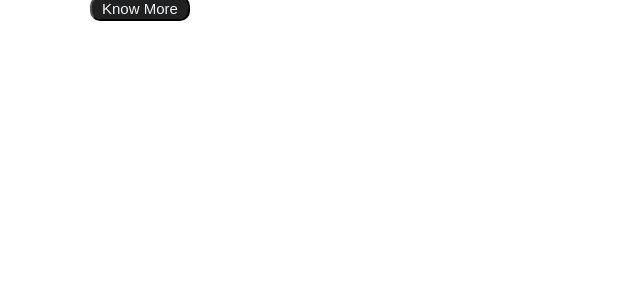
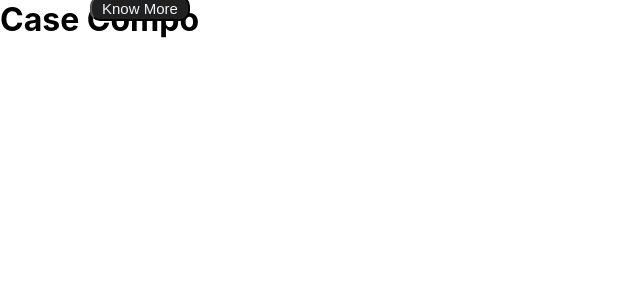
Before and after one commit to kabhinav577/iPod-Classic, a React (Create React App) app: page / in a window 1280 px wide. Shown: the top 300 px of the page, without its empty margins (0-640 px from the left). Built offline with nearby package versions, Linux system fonts and the light colour scheme.

Commit message:
Creating function and state

```diff
--- a/src/components/App.js
+++ b/src/components/App.js
@@ -3,6 +3,7 @@ import "../css/App.css";
 
 // Importing Components
 import KnowMore from "./KnowMore";
+import Case from "./Case";
 
 // Importing all Songs
 import song1 from "../static/songs/ram-siya-ram.mp3";
@@ -85,7 +86,7 @@ class App extends React.Component {
           this.state.audio.play();
         }
       );
-    } else if (e.detail.interval > 250 && e.detail.interval < 1000) {
+    } else if (e.detail.interval > 250 && e.detail.interval < 10000) {
       const interval = e.detail.interval / 100;
       this.setState((prevState) => {
         prevState.audio.currentTime += interval;
@@ -94,10 +95,292 @@ class App extends React.Component {
     }
   };
 
+  // FUNCTION FOR :: ON LONG PRESS ON BACKWARD BTN TRACKS ARE SEEKED BACKWARD
+  seekSongReverse = (e) => {
+    if (this.state.currentMenu === -2) return;
+
+    if (this.state.playing === false) return;
+
+    if (e.detail.interval < 250) {
+      this.state.audio.pause();
+      let songIndex = this.state.songIndex;
+      if (songIndex === this.state.songItemsUrl.length - 1) {
+        songIndex = this.state.songItemsUrl.length - 1;
+      } else {
+        songIndex--;
+      }
+
+      const songUrl = this.state.songItemsUrl[songIndex];
+      const songImgUrl = this.state.songImgItemsUrl[songIndex];
+      this.setState(
+        {
+          songIndex: songIndex,
+          songUrl: songUrl,
+          songImgUrl: songImgUrl,
+          audio: new Audio(songUrl),
+        },
+        () => {
+          this.state.audio.play();
+        }
+      );
+    } else if (e.detail.interval > 250 && e.detail.interval < 10000) {
+      const interval = e.detail.interval / 100;
+      this.setState((prevState) => {
+        prevState.audio.currentTime -= interval;
+        return prevState;
+      });
+    }
+  };
+
+  // TOGGLE BUTTON FOR PLAY OR PAUSE ->
+  togglePlayPause = () => {
+    if (this.state.currentMenu === -2) return;
+
+    if (this.state.playing === true) {
+      this.setState({ playing: false });
+      this.state.audio.pause();
+    } else {
+      this.setState({ playing: true });
+      this.state.audio.play();
+    }
+  };
+
+  // FUNCTION FOR :: UPDATE ACTIVE MENU WHILE ROTATING ON THE TRACK-WHEEL
+  updateActiveMenu = (direction, menu) => {
+    if (
+      menu !== -1 &&
+      menu !== 1 &&
+      menu !== 4 &&
+      menu !== 8 &&
+      menu !== 3 &&
+      menu !== 9 &&
+      menu !== 10
+    )
+      return;
+
+    let min = 0,
+      max = 0;
+
+    max = this.state.lengthMenuKey[menu];
+
+    if (direction === 1) {
+      if (this.state.active >= max) {
+        this.setState({ active: min });
+      } else {
+        this.setState({ active: this.state.active + 1 });
+      }
+    } else {
+      if (this.state.active <= min) {
+        this.setState({ active: max });
+      } else {
+        this.setState({ active: this.state.active - 1 });
+      }
+    }
+  };
+
+  // FUNCTION FOR :: CHANGE THE TEHEME OF iPod BODY
+  setTheme = (id) => {
+    let theme = "";
+    if (id === 0) theme = "#FDDCD7";
+    else if (id === 1) theme = "rgb(210, 210, 210)";
+    else if (id === 2) theme = "#F5DDC5";
+    else if (id === 3) theme = "#D1CDDA";
+    else if (id === 4) theme = "black";
+
+    this.setState({ theme: theme, noty: true, notifyText: "Theme Changed" });
+    return;
+  };
+
+  // FUNCTION FOR :: WHEEL COLOR CHANGED
+  setWheelColor = (id) => {
+    let wheelColor = "";
+    if (id === 0) wheelColor = "#212121";
+    else if (id === 1) wheelColor = "white";
+    else if (id === 2) wheelColor = "#3E2723";
+    else if (id === 3) wheelColor = "#3D5AFE";
+    this.setState({
+      wheelColor: wheelColor,
+      noty: true,
+      notifyText: "Wheel Color Changed",
+    });
+    return;
+  };
+
+  // FUNCTION FOR :: SET WALLPAPER OF IPOD SCREEN
+  setWallpaper = (id) => {
+    this.setState({
+      wallpaper: id,
+      noty: true,
+      notifyText: "Wallpaper Changed!",
+    });
+    return;
+  };
+
+  // FUNCTION FOR :: CHANGE PLAYING MUSIC FORM MENU
+  changePlayingSongFromMenu = (id, navigationStack) => {
+    const songUrl = this.state.songItemsUrl[id];
+    const songImgUrl = this.state.songImgItemsUrl[id];
+    this.state.audio.pause();
+    this.setState(
+      {
+        currentMenu: 7,
+        songUrl: songUrl,
+        navigationStack: navigationStack,
+        active: 0,
+        playing: true,
+        songIndex: id,
+        audio: new Audio(songUrl),
+        songImgUrl: songImgUrl,
+      },
+      () => {
+        this.state.audio.play();
+      }
+    );
+
+    return;
+  };
+
+  // FUNCTION FOR :: CHANGE MENU FORWARD on PRESS OF CENTER BTN
+  changeMenuForward = (id, fromMenu) => {
+    const navigationStack = this.state.navigationStack.slice();
+
+    if (
+      fromMenu !== -2 &&
+      fromMenu !== -1 &&
+      fromMenu !== 1 &&
+      fromMenu !== 4 &&
+      fromMenu !== 3 &&
+      fromMenu !== 8 &&
+      fromMenu !== 9 &&
+      fromMenu !== 0 &&
+      fromMenu !== 7 &&
+      fromMenu !== 10
+    )
+      return;
+
+    if (fromMenu === -2) {
+      navigationStack.push(this.state.currentMenu);
+      this.setState({
+        currentMenu: -1,
+        navigationStack: navigationStack,
+        active: 0,
+      });
+      return;
+    }
+
+    if (fromMenu === -1) {
+      navigationStack.push(this.state.currentMenu);
+      this.setState({
+        currentMenu: id,
+        navigationStack: navigationStack,
+        active: 0,
+      });
+    }
+
+    if (fromMenu === 7 || fromMenu === 0) {
+      this.togglePlayPause();
+      return;
+    }
+
+    if (fromMenu === 8) {
+      this.setTheme(id);
+      return;
+    }
+
+    if (fromMenu === 9) {
+      this.setWheelColor(id);
+      return;
+    }
+
+    if (fromMenu === 10) {
+      this.setWallpaper(id);
+      return;
+    }
+
+    navigationStack.push(this.state.currentMenu);
+
+    if (fromMenu === 4) {
+      this.changePlayingSongFromMenu(id, navigationStack, fromMenu);
+      return;
+    }
+
+    const currentMenuID = this.state.menuMapping[fromMenu][id];
+    this.setState({
+      currentMenu: currentMenuID,
+      navigationStack: navigationStack,
+      active: 0,
+    });
+    return;
+  };
+
+  // FUNCTION FOR ::CHANGE MENU BACKWARDS on PRESS CENTER OF BTN
+  changeMenuBackward = () => {
+    const navigationStack = this.state.navigationStack.slice();
+
+    if (this.state.currentMenu === -2) return;
+    else {
+      const prevID = navigationStack.pop();
+      this.setState({
+        currentMenu: prevID,
+        navigationStack: navigationStack,
+        active: 0,
+      });
+      return;
+    }
+  };
+
+  // FUNCTION FOR :: SET NOTIFICATION WHEN SENDING NOTIFICATION
+  setNoty = () => {
+    this.setState({ noty: false });
+    return;
+  };
+
   render() {
+    const {
+      audio,
+      active,
+      currentMenu,
+      menuItems,
+      musicItems,
+      songItems,
+      playing,
+      songIndex,
+      theme,
+      songUrl,
+      songImgUrl,
+      wheelColor,
+      wallpaper,
+      wallpaperItems,
+      noty,
+      notifyText,
+    } = this.state;
     return (
       <div>
         <KnowMore />
+        <Case
+          songIndex={songIndex}
+          active={active}
+          menuItems={menuItems}
+          currentMenu={currentMenu}
+          audio={audio}
+          musicItems={musicItems}
+          songItems={songItems}
+          playing={playing}
+          theme={theme}
+          songUrl={songUrl}
+          songImgUrl={songImgUrl}
+          wheelColor={wheelColor}
+          wallpaper={wallpaper}
+          wallpaperItems={wallpaperItems}
+          noty={noty}
+          notifyText={notifyText}
+          changeMenuForward={this.changeMenuForward}
+          changeMenuBackward={this.changeMenuBackward}
+          updateActiveMenu={this.updateActiveMenu}
+          togglePlayPause={this.togglePlayPause}
+          seekSongForward={this.seekSongForward}
+          seekSongReverse={this.seekSongReverse}
+        />
       </div>
     );
   }
--- /dev/null
+++ b/src/components/Case.js
@@ -0,0 +1,9 @@
+import React from "react";
+
+class Case extends React.Component {
+  render() {
+    return <h1>Case Compo</h1>;
+  }
+}
+
+export default Case;
```
